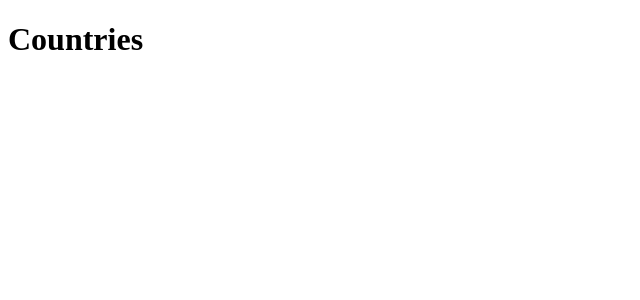
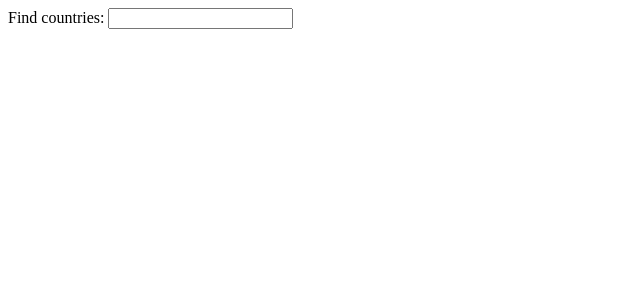
Before and after one commit to toniremi/FullStackOpenCourse, a React (Vite) app in the folder part2/countries/: page / in a window 1280 px wide. Shown: the top 300 px of the page, without its empty margins (0-640 px from the left). Built offline with nearby package versions, Linux system fonts and the light colour scheme.

Commit message:
feat: exercise 2.18 add filter component to app
Add filter component to app and pass the appropriate handler

```diff
--- a/part2/countries/src/App.jsx
+++ b/part2/countries/src/App.jsx
@@ -1,7 +1,17 @@
+import { useState } from "react";
+import Filter from "./components/Filter";
+
 function App() {
+  const [filter, setFilter] = useState("");
+
+  const handleFilterChange = (event) => {
+    console.log(event.target.value);
+    setFilter(event.target.value);
+  };
+
   return (
     <div>
-      <h1>Countries</h1>
+      <Filter filter={filter} handleFilterChange={handleFilterChange} />
     </div>
   );
 }
```
